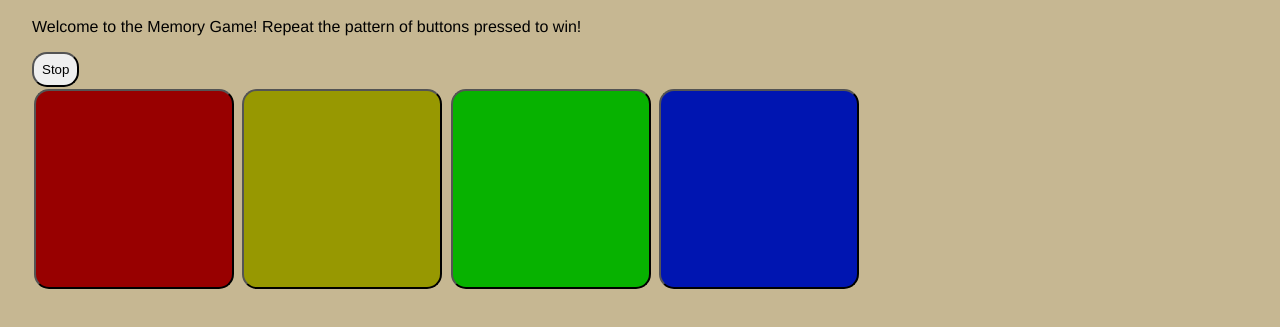
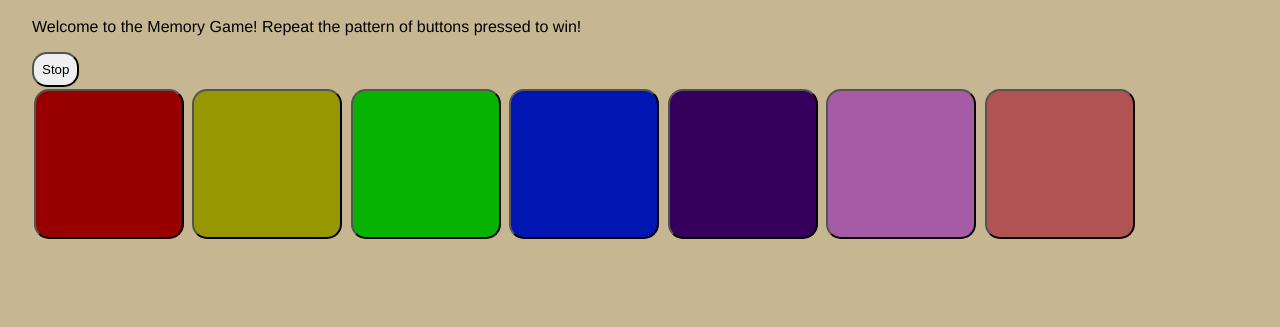
Before and after one commit to 320trankt/memoryGame, a plain HTML site: page index.html in a window 1280 px wide. Both pictures are taken after a click on the button "Start". Shown: the part 73-400 px from the top of the page. Drawn offline with Linux system fonts and the light colour scheme.

Commit message:
⛵️🏄 Updated with Glitch

```diff
--- a/index.html
+++ b/index.html
@@ -37,6 +37,9 @@
       <button id="button2" onclick = "guess(2)" onmousedown = "startTone(2)" onmouseup = "stopTone()"></button>
       <button id="button3" onclick = "guess(3)" onmousedown = "startTone(3)" onmouseup = "stopTone()"></button>
       <button id="button4" onclick = "guess(4)" onmousedown = "startTone(4)" onmouseup = "stopTone()"></button>
+      <button id="button5" onclick = "guess(5)" onmousedown = "startTone(5)" onmouseup = "stopTone()"></button>
+      <button id="button6" onclick = "guess(6)" onmousedown = "startTone(6)" onmouseup = "stopTone()"></button>
+      <button id="button7" onclick = "guess(7)" onmousedown = "startTone(7)" onmouseup = "stopTone()"></button>
     </div>
 
   </body>
--- a/script.js
+++ b/script.js
@@ -102,21 +102,25 @@ function loseGame() {
 function randomizePattern(){
   for (let i = 0; i <= pattern.length-1; i++){
     console.log("randomize: " + i + "th entry of pattern");
-    pattern[i] = Math.floor((Math.random() * 4) + 1);
+    pattern[i] = Math.floor((Math.random() * 7) + 1);
   }
 }
 
 function decrementAttempts(){
   attempts--;
+  console.log("attempts = " + attempts);
   document.getElementById("attemptsDisplay").innerText = attemptsDisplayString + attempts;
 }
 
 // Sound Synthesis Functions
 const freqMap = {
-  1: 261.6,
-  2: 329.6,
-  3: 392,
-  4: 523.25
+  1: 130.81,
+  2: 164.81,
+  3: 196.00,
+  4: 261.63,
+  5: 329.63,
+  6: 392.00,
+  7: 523.25,
 };
 function playTone(btn, len) {
   o.frequency.value = freqMap[btn];
--- a/style.css
+++ b/style.css
@@ -18,8 +18,8 @@ button {
 }
 
 #gameButtonArea > button{
-  width: 200px;
-  height: 200px;
+  width: 150px;
+  height: 150px;
   margin: 2px;
 }
 
@@ -55,6 +55,30 @@ button {
   background: #011efe;
 }
 
+#button5 {
+  background: #34005b;
+}
+
+#button5:active, #button5.lit{
+  background:#4b0082;
+}
+
+#button6 {
+  background: #a65ba6;
+}
+
+#button6:active, #button6.lit{
+  background:#ee82ee;
+}
+
+#button7 {
+  background: #b25353;
+}
+
+#button7:active, #button7.lit{
+  background:#ff7777;
+}
+
 #attemptsDisplay{
   position: fixed;
   top: 20px;
```
Also changed, not shown: 1 other file.
